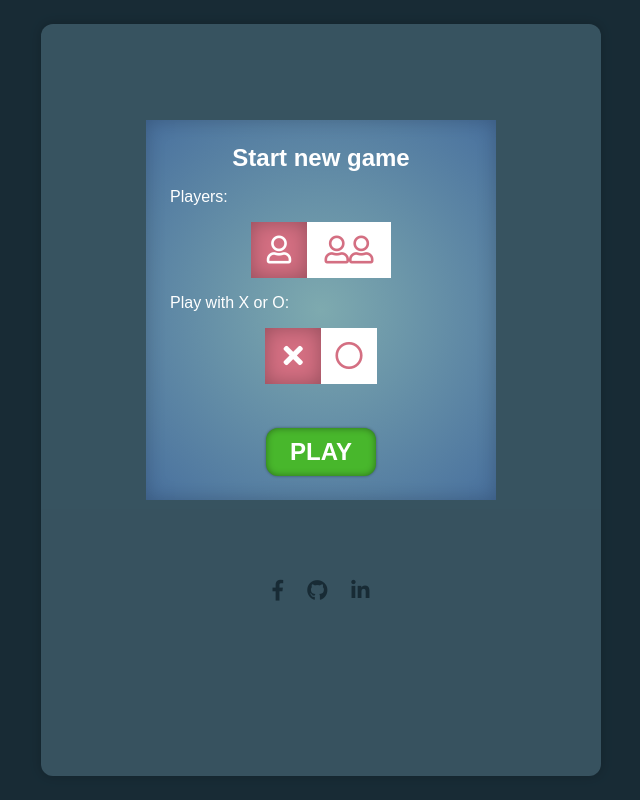
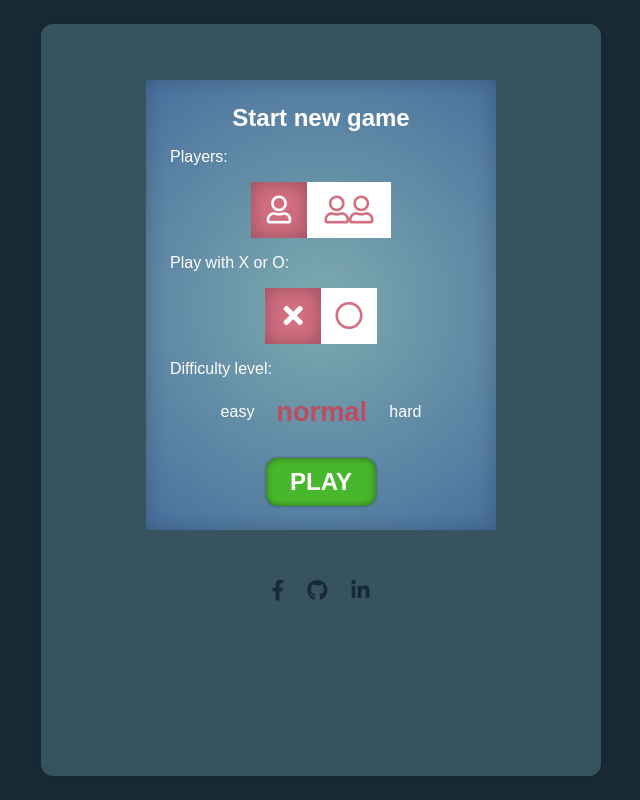
Before and after one commit to Vitalik-Kh/TicTacToe, a React app: page / in a window 1280 px wide. Shown: the whole page, without its empty margins (319-959 px from the left). Built offline with nearby package versions, Linux system fonts and the light colour scheme; a web font is replaced by a local one.

Commit message:
Add GameLevels component to StartMenu; Adjust @media for longer modal for landscape mode.

```diff
--- a/src/AI/AI.js
+++ b/src/AI/AI.js
@@ -8,7 +8,7 @@ import moveIfEnemeyInArrowPosition from './AImethods/moveIfEnemyInArrowPosition'
 import makeSecondInLineMove from './AImethods/makeSecondInLineMove';
 import makeRandomMove from './AImethods/makeRandomMove';
 
-const ai = (field, player, level = 'impossible') => {
+const ai = (field, player, level = 'normal') => {
     const aiState = {
         field: field,
         player: player,
@@ -47,7 +47,7 @@ const ai = (field, player, level = 'impossible') => {
         return null;
     }
 
-    const impossibleLevelMoves = () => {
+    const hardLevelMoves = () => {
         const centerSquareMove_data = centerSquareMove(aiState);
         if (centerSquareMove_data) {
             console.log('centerSquareMove');
@@ -75,17 +75,17 @@ const ai = (field, player, level = 'impossible') => {
     const makeMove = () => {
         if (level === 'easy' ||
             level === 'normal' ||
-            level === 'impossible') {
+            level === 'hard') {
 
             const easyLevelMove = easyLevelMoves();
             if (easyLevelMove !== null) { return easyLevelMove }
         }
-        if (level === 'impossible') {
-            const impossibleLevelMove = impossibleLevelMoves();
-            if (impossibleLevelMove !== null) { return impossibleLevelMove }
+        if (level === 'hard') {
+            const hardLevelMove = hardLevelMoves();
+            if (hardLevelMove !== null) { return hardLevelMove }
         }
         if (level === 'normal' ||
-            level === 'impossible') {
+            level === 'hard') {
 
             const noramlLevelMove = normalLevelMoves();
             if (noramlLevelMove !== null) { return noramlLevelMove }
--- /dev/null
+++ b/src/components/GameParts/StartMenu/NewGame/GameLevels/GameLevels.js
@@ -0,0 +1,22 @@
+import React from 'react';
+import classes from './GameLevels.scss';
+import {v} from '../../../../../utilities/states';
+
+const gameLevels = (props) => {
+    const active = classes.ActiveLevel;
+    return (
+        <div className = { classes.GameLevels } >
+            <div
+                className = {props.level === v.easy ? active : null }
+                onClick = {() => props.clicked(v.easy) } >easy</div>
+            <div
+                className = {props.level === v.normal ? active : null }
+                onClick = {() => props.clicked(v.normal) } >normal</div>
+            <div
+                className = {props.level === v.hard ? active : null }
+                onClick = {() => props.clicked(v.hard) } >hard</div>
+        </div>
+    )
+}
+
+export default gameLevels;
--- /dev/null
+++ b/src/components/GameParts/StartMenu/NewGame/GameLevels/GameLevels.scss
@@ -0,0 +1,24 @@
+.GameLevels {
+    height: 36px;
+    margin: auto;
+    width: 80%;
+    display: flex;
+    align-items: center;
+    justify-content: space-around;
+    > div {
+        float: left;
+        display: flex;
+        align-content: center;
+        justify-content: center;
+        transition: all 0.2s;
+        cursor: pointer;
+
+    }
+    &:after { clear: both }
+}
+
+.ActiveLevel {
+    transform: scale(1.7);
+    color: #bd4c61;
+    font-weight: bold;
+}
--- a/src/components/GameParts/StartMenu/NewGame/NewGame.js
+++ b/src/components/GameParts/StartMenu/NewGame/NewGame.js
@@ -5,8 +5,8 @@ import TogglePlayers from './Toggle/TogglePlayers';
 import ToggleXO from './Toggle/ToggleXO';
 import {v} from '../../../../utilities/states';
 import Button from '../../../UI/Button/Button';
-import Aux from '../../../../hoc/Auxy';
 import { Transition } from 'react-transition-group';
+import GameLevels from './GameLevels/GameLevels';
 
 const newGame = (props) => {
     const singlePlayer = props.X === v.AI || props.O === v.AI ? true : false,
@@ -33,6 +33,10 @@ const newGame = (props) => {
                     )
                 }}
             </Transition>
+            <div>
+                <p>Difficulty level:</p>
+                <GameLevels level={ props.level } clicked = { props.changeLevel }/>
+            </div>
             <div className = { classes.Button }>
                 <Button clicked = {props.playBtnClicked}>PLAY</Button>
             </div>
--- a/src/components/GameParts/StartMenu/NewGame/NewGame.scss
+++ b/src/components/GameParts/StartMenu/NewGame/NewGame.scss
@@ -5,7 +5,7 @@
 
 .Button {
     text-align: center;
-    margin-top: 44px;
+    margin-top: 28px;
 }
 
 .NewGame_container {
--- a/src/components/GameParts/StartMenu/StartMenu.js
+++ b/src/components/GameParts/StartMenu/StartMenu.js
@@ -11,7 +11,9 @@ const startMenu = (props) => {
             toggleXO = { props.toggleXO }
             X = { props.X }
             O = { props.O }
-            playBtnClicked = { props.playBtnClicked } />
+            playBtnClicked = { props.playBtnClicked }
+            level = { props.level }
+            changeLevel = { props.changeLevel } />
     } else if ( !props.playing && (props.winner.winIDs || props.winner.draw) ) {
         gameStart = <PlayAgain
             playAgainBtnClicked = { props.playAgainBtnClicked }
--- a/src/components/UI/Modal/Modal.css
+++ b/src/components/UI/Modal/Modal.css
@@ -1,7 +1,7 @@
 .Modal {
     width: 290px;
     position: fixed;
-    top: 15%;
+    top: 10%;
     left: 50%;
     transform: translateX(-50%);
     z-index: 11;
@@ -31,9 +31,23 @@
     .Modal { width: 350px }
 }
 
-@media screen and (max-height: 480px) {
+@media screen and (max-height: 350px) {
     .Modal {
-        top: -32px;
-        transform: scale(0.7) translateX(-70%);;
+        top: -64px;
+        transform: scale(0.7) translateX(-71%);;
     }
 }
+
+@media screen and (min-height: 351px) and (max-height: 390px) {
+    .Modal {
+        top: -40px;
+        transform: scale(0.7) translateX(-71%);;
+    }
+}
+
+@media screen and (min-height: 391px) and (max-height: 545px) {
+    .Modal {
+        top: -30px;
+        transform: scale(0.8) translateX(-63%);;
+    }
+}
--- a/src/containers/Game/Game.js
+++ b/src/containers/Game/Game.js
@@ -12,6 +12,7 @@ import ScoreCount from '../../components/GameParts/ScoreCount/ScoreCount';
 class Game extends React.Component {
     state = {
         currentPlayer: v.X,
+        level: v.normal,
         playerX: v.human,
         playerO: v.AI,
         //X, O or null:
@@ -55,7 +56,8 @@ class Game extends React.Component {
 
     aiMove = () => {
         const AImove = AI(this.state.squaresStatus,
-                          this.state.playerX === v.human ? v.O : v.X);
+                          this.state.playerX === v.human ? v.O : v.X,
+                          this.state.level);
         setTimeout(() => {
             this.playerMove(AImove);
         }, 300);
@@ -168,6 +170,12 @@ class Game extends React.Component {
         }
     }
 
+    changeLevelHandler = (newLevel) => {
+        if (newLevel !== this.state.level) {
+            this.setState({ level: newLevel });
+        }
+    }
+
     render() {
         let gameField = null;
         if (this.state.playing) {
@@ -199,7 +207,9 @@ class Game extends React.Component {
                         playAgainBtnClicked = { this.playAgainBtnClickedHandler }
                         newGameBtnClicked = { this.newGameBtnClickedHandler }
                         playing = { this.state.playing }
-                        winner = { this.state.winner } />
+                        winner = { this.state.winner }
+                        level = { this.state.level }
+                        changeLevel = { this.changeLevelHandler } />
                 </Modal>
                 { gameField }
             </Aux>
--- a/src/utilities/states.js
+++ b/src/utilities/states.js
@@ -4,5 +4,9 @@ export const v = {
     AI: 'AI',
     human: 'human',
     playAgain: 'playAgain',
-    newGame: 'newGame'
+    newGame: 'newGame',
+    //game levels
+    easy: 'easy',
+    normal: 'normal',
+    hard: 'hard'
 }
```
